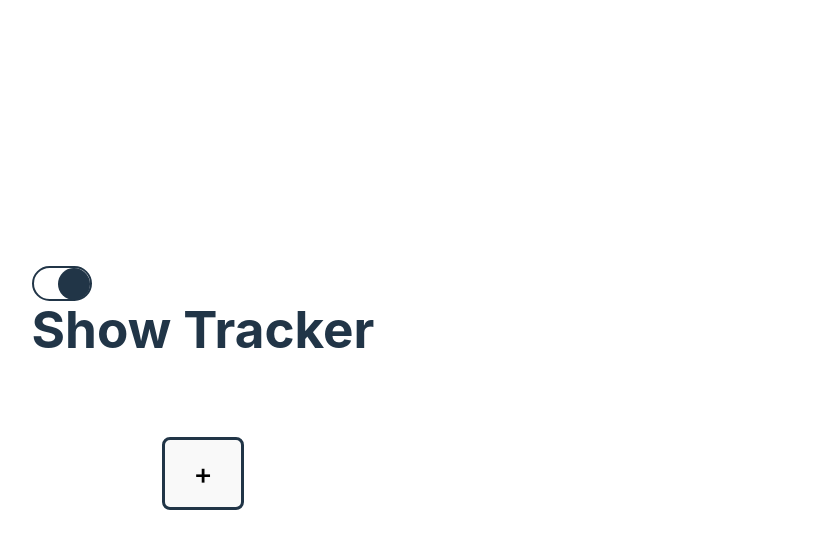
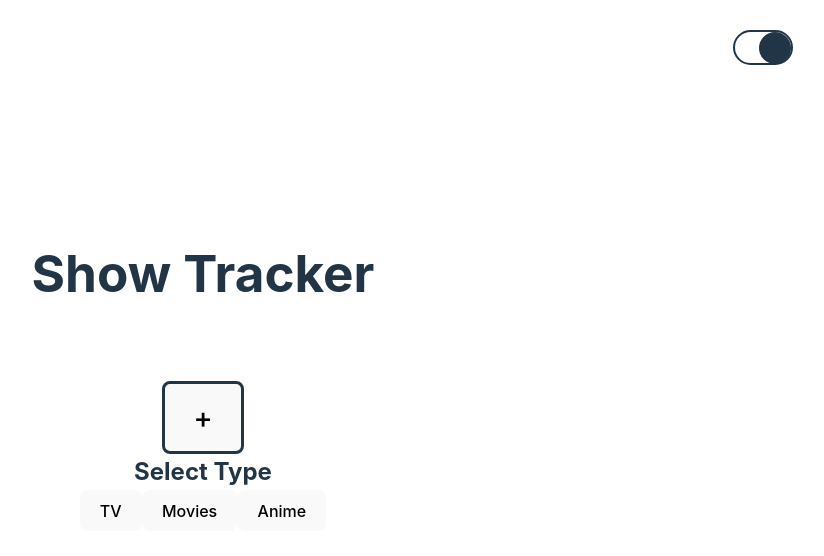
Before and after one commit to coding4freedom/js-show-tracker, a React (Vite) app: page / in a window 1280 px wide. Shown: the top 556 px of the page, without its empty margins (437-1261 px from the left). Built offline with nearby package versions, Linux system fonts and the light colour scheme.

Commit message:
Theme button position corrected, Modal added to PlusTile basic set up

```diff
--- a/src/App.css
+++ b/src/App.css
@@ -5,3 +5,7 @@
   padding: 2rem;
   text-align: center;
 }
+
+.main {
+  position: relative;
+}
--- a/src/App.jsx
+++ b/src/App.jsx
@@ -8,11 +8,11 @@ function App() {
 
 
   return (
-    <>
+    <div className='main'>
       <Theme />
       <h1>Show Tracker</h1>
       <PlusTile />
-    </>
+    </div>
   )
 };
 
--- a/src/components/PlusTile.jsx
+++ b/src/components/PlusTile.jsx
@@ -1,12 +1,42 @@
 
-import React from "react";
+import React, { useState } from "react";
 
-import '../components/PlusTile.css'
+import '../components/PlusTile.css';
 
 const PlusTile = () => {
+    const [ modal, setModal ] = useState(true);
+
+    const toggleModal = () => {
+        setModal(!modal);
+    };
+
+    if (modal) {
+        document.body.classList.add('show-modal');
+    } else {
+        document.body.classList.remove('show-modal');
+    }
+
     return (
         <div className="plus">
-            <button className="plus-btn">+</button>
+            <button onClick={toggleModal} className="plus-btn">
+                +
+            </button>
+
+            {modal && (
+                <div className="modal">
+                    <div onClick={toggleModal} className="overlay"></div>
+                    <div className="modal-content">
+                        <div className="modal-top--group">
+                            <h2 className="modal-title">Select Type</h2>
+                            <div className="modal-btn--group">
+                                <button className="modal-btn">TV</button>
+                                <button className="modal-btn">Movies</button>
+                                <button className="modal-btn">Anime</button>
+                            </div>
+                        </div>
+                    </div>
+                </div>
+            )}
         </div>
     )
 }
--- a/src/components/Theme.css
+++ b/src/components/Theme.css
@@ -6,6 +6,9 @@
     border: 2px solid #213547;
     border-radius: 35px;
     width: 60px;
+    position: fixed;
+    top: 30px;
+    right: 50px;
 }
 
 .theme-btn {
```
